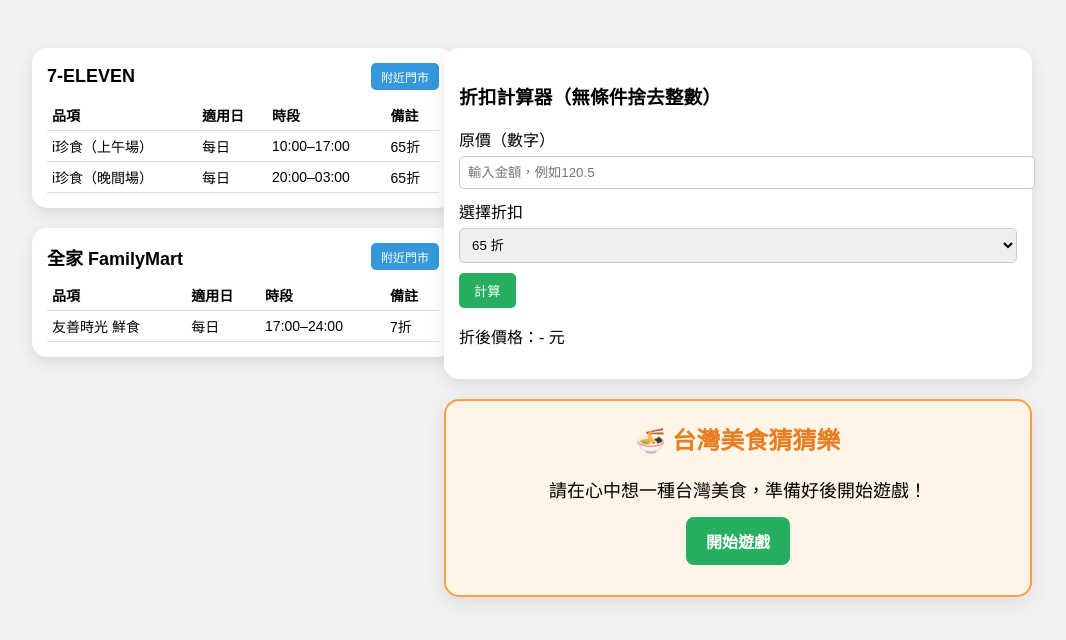
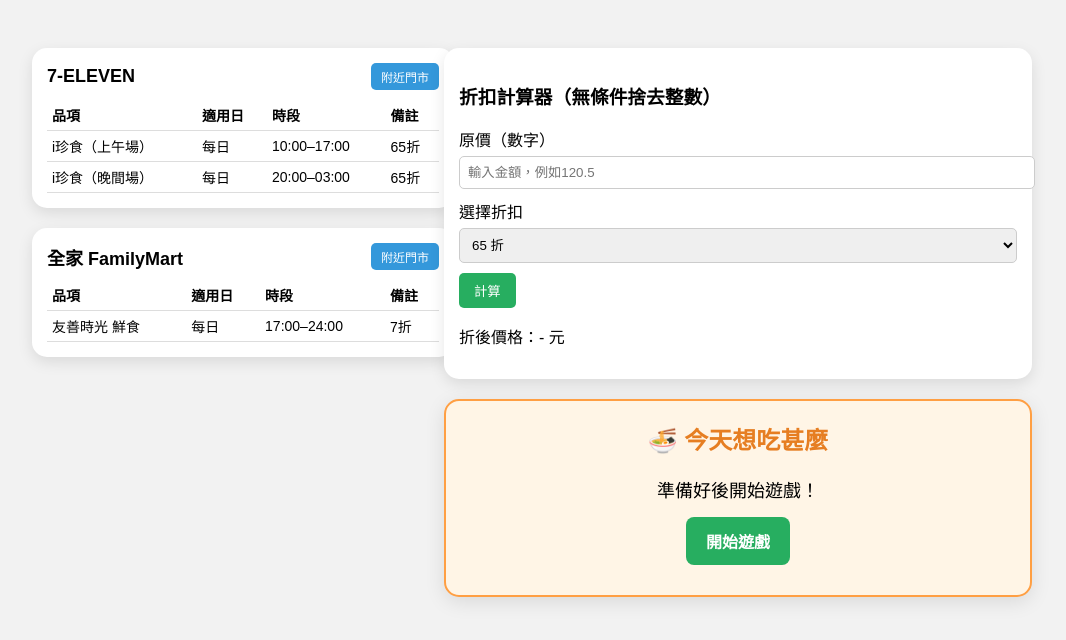
Before and after one commit to a75364700/taiwan-food-guess, a plain HTML site: page index.html in a window 1280 px wide. Shown: the whole page, without its empty margins (108-1174 px from the left). Drawn offline with Linux system fonts and the light colour scheme.

Commit message:
Update index.html

```diff
--- a/index.html
+++ b/index.html
@@ -193,9 +193,9 @@
 
     <!-- 美食猜猜樂 -->
     <div class="dialog-box">
-      <h2>🍜 台灣美食猜猜樂</h2>
+      <h2>🍜 今天想吃甚麼</h2>
       <div id="game-container">
-        <div class="question" id="question-text">請在心中想一種台灣美食，準備好後開始遊戲！</div>
+        <div class="question" id="question-text">準備好後開始遊戲！</div>
         <div class="btn-group" id="button-group">
           <button class="btn btn-yes" onclick="startGame()">開始遊戲</button>
         </div>
```
